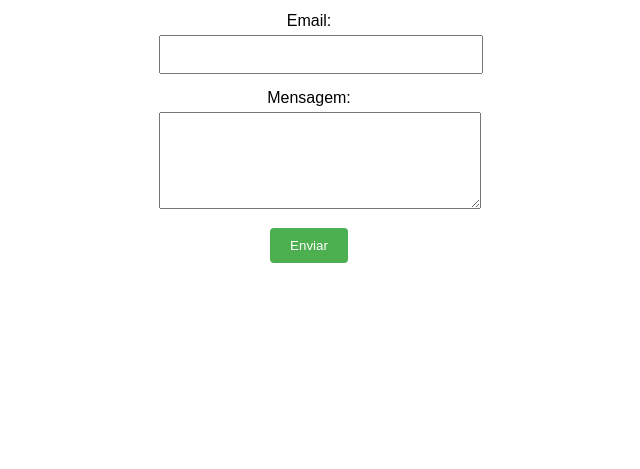
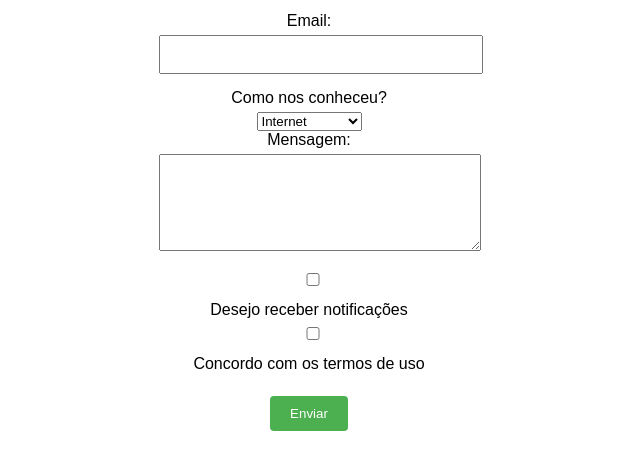
Before and after one commit to mariaclaralealb/aulasHTML, a plain HTML site: page contato.html in a window 1280 px wide. Shown: the part 145-614 px from the top of the page, without its empty margins (331-971 px from the left). Drawn offline with Linux system fonts and the light colour scheme.

Commit message:
Contato 2

```diff
--- a/contato.html
+++ b/contato.html
@@ -15,8 +15,20 @@
         <label for="email">Email:</label>
         <input type="email" id="email" name="email" required>
         <br>
+        <label for="comoConheceu">Como nos conheceu?</label>
+        <select id="comoConheceu" name="comoConheceu">
+            <option value="internet">Internet</option>
+            <option value="amigo">Amigo</option>
+            <option value="outdoor">Outdoor</option>
+            <option value="carroDeSom">Carro de Som</option>
+            <option value="outro">Outro</option>
+        </select>
+        <br>
         <label for="mensagem">Mensagem:</label>
         <textarea id="mensagem" name="mensagem" rows="5" required></textarea>
+        <br>
+        <label><input type="checkbox" name="receberNotificacoes"> Desejo receber notificações</label>
+        <label><input type="checkbox" name="termos" required> Concordo com os termos de uso</label>
         <br>
         <button type="submit">Enviar</button>
     </form>
```
